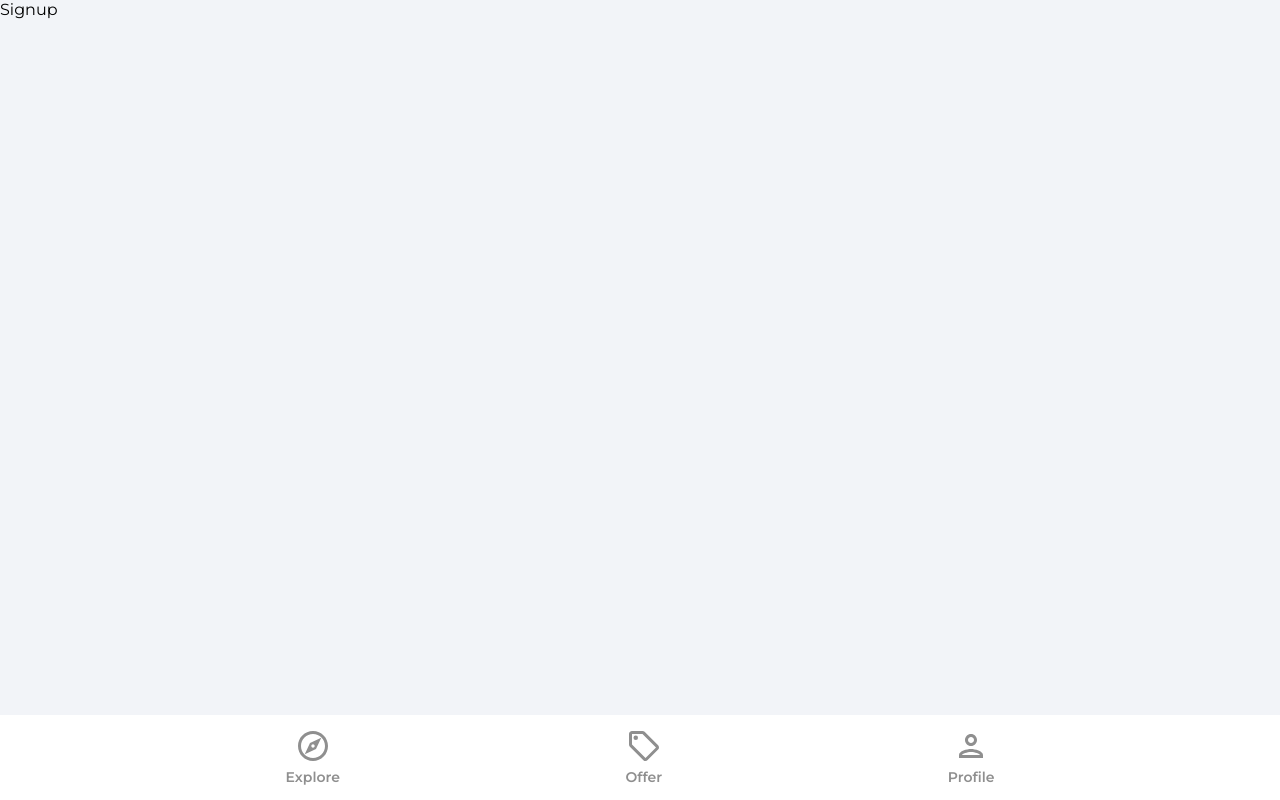
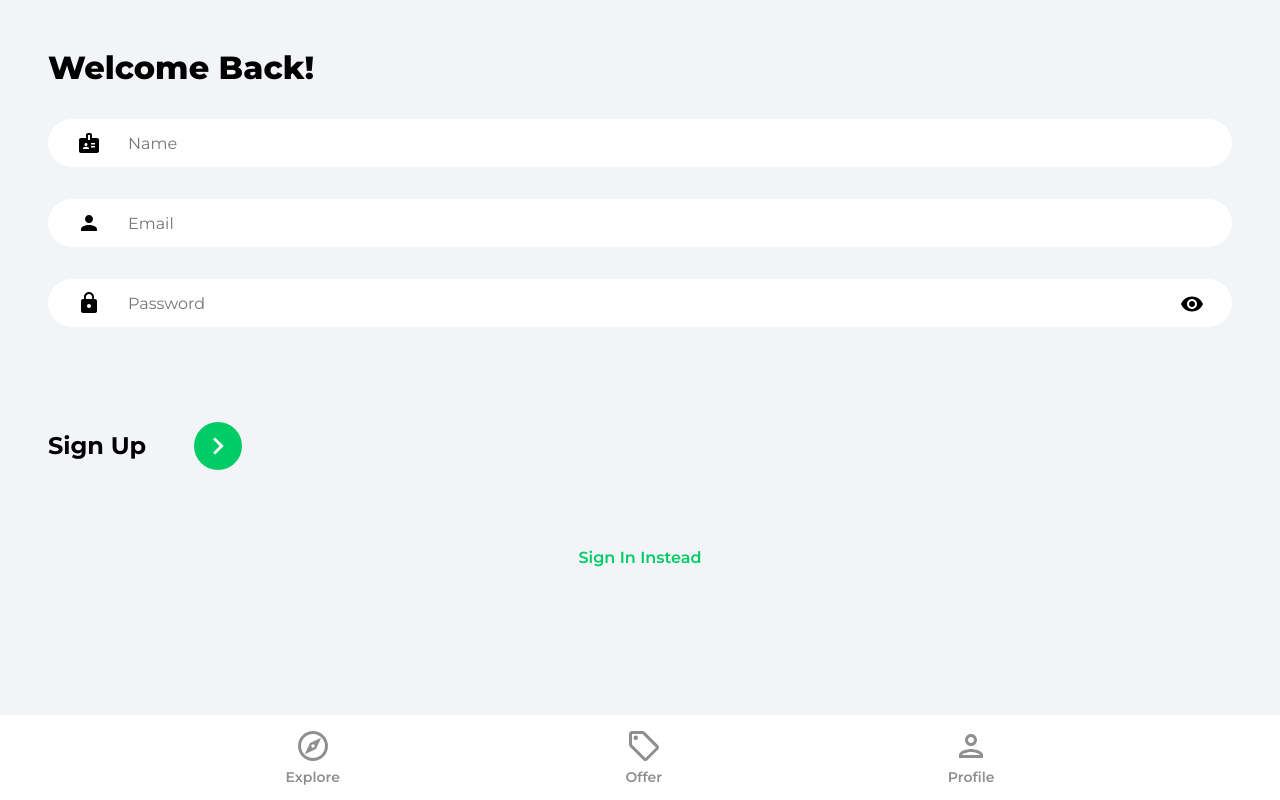
Before and after one commit to mmchokor/house_marketplace, a React (Create React App) app: page /sign-up in a window 1280 px wide. Built offline with nearby package versions, Linux system fonts and the light colour scheme.

Commit message:
14. Firebase Authentication & Profile-3

```diff
--- a/src/pages/Signin.jsx
+++ b/src/pages/Signin.jsx
@@ -1,7 +1,85 @@
+import { useState } from 'react'
+import { Link, useNavigate } from 'react-router-dom'
+import { ReactComponent as ArrowRightIcon } from '../assets/svg/keyboardArrowRightIcon.svg'
+import visibilityIcon from '../assets/svg/visibilityIcon.svg'
+
 function Signin() {
-  return (
-    <div>Signin</div>
-  )
+   const [showPassword, setShowPassword] = useState(false)
+   const [formData, setFormData] = useState({
+      email: '',
+      password: '',
+   })
+
+   const { email, password } = formData
+
+   const navigate = useNavigate()
+
+   const onChange = (e) => {
+      setFormData((prevState) => ({
+         ...prevState,
+         [e.target.id]: e.target.value,
+      }))
+   }
+
+
+   return (
+      <>
+         <div className='pageContainer'>
+            <header>
+               <p className='pageHeader'>Welcome Back!</p>
+            </header>
+            <form >
+               <input
+                  type='email'
+                  id='email'
+                  placeholder='Email'
+                  className='emailInput'
+                  value={email}
+                  onChange={onChange}
+               />
+
+               <div className='passwordInputDiv'>
+                  <input
+                     type={showPassword ? 'text' : 'password'}
+                     className='passwordInput'
+                     placeholder='Password'
+                     id='password'
+                     value={password}
+                     onChange={onChange}
+                  />
+
+                  <img
+                     src={visibilityIcon}
+                     alt='show password'
+                     className='showPassword'
+                     onClick={() => setShowPassword((prevState) => !prevState)}
+                  />
+               </div>
+
+               <Link to='/forgot-password' className='forgotPasswordLink'>
+                  Forgot Passwprd
+               </Link>
+
+               <div className='signInBar'>
+                  <p className='signInText'>Sign in</p>
+                  <button className='signInButton'>
+                     <ArrowRightIcon
+                        fill='#fff'
+                        width='34px'
+                        height='34px'
+                     ></ArrowRightIcon>
+                  </button>
+               </div>
+            </form>
+
+            {/* Google OAuth */}
+
+            <Link to='/sign-up' className='registerLink'>
+               Sign Up Instead
+            </Link>
+         </div>
+      </>
+   )
 }
 
 export default Signin
--- a/src/pages/Signup.jsx
+++ b/src/pages/Signup.jsx
@@ -1,7 +1,127 @@
+import { useState } from 'react'
+import { Link, useNavigate } from 'react-router-dom'
+import {
+   createUserWithEmailAndPassword,
+   getAuth,
+   signInWithEmailAndPassword,
+   updateProfile,
+} from 'firebase/auth'
+import { setDoc, doc, serverTimestamp } from 'firebase/firestore'
+import { db } from '../firebase.config'
+import { ReactComponent as ArrowRightIcon } from '../assets/svg/keyboardArrowRightIcon.svg'
+import visibilityIcon from '../assets/svg/visibilityIcon.svg'
+
 function Signup() {
-  return (
-    <div>Signup</div>
-  )
+   const [showPassword, setShowPassword] = useState(false)
+   const [formData, setFormData] = useState({
+      name: '',
+      email: '',
+      password: '',
+   })
+
+   const { name, email, password } = formData
+
+   const navigate = useNavigate()
+
+   const onChange = (e) => {
+      setFormData((prevState) => ({
+         ...prevState,
+         [e.target.id]: e.target.value,
+      }))
+   }
+
+   const onSubmit = async (e) => {
+      e.preventDefault()
+
+      try {
+         const auth = getAuth()
+
+         const userCredential = await createUserWithEmailAndPassword(
+            auth,
+            email,
+            password
+         )
+
+         const user = userCredential.user
+
+         updateProfile(auth.currentUser, {
+            displayName: name,
+         })
+
+         const formDataCopy = { ...formData }
+         delete formDataCopy.password
+         formDataCopy.timestamp = serverTimestamp()
+
+         await setDoc(doc(db, 'users', user.uid), formDataCopy)
+
+         navigate('/')
+      } catch (error) {
+         console.log(error)
+      }
+   }
+
+   return (
+      <>
+         <div className='pageContainer'>
+            <header>
+               <p className='pageHeader'>Welcome Back!</p>
+            </header>
+            <form onSubmit={onSubmit}>
+               <input
+                  type='text'
+                  id='name'
+                  placeholder='Name'
+                  className='nameInput'
+                  value={name}
+                  onChange={onChange}
+               />
+               <input
+                  type='email'
+                  id='email'
+                  placeholder='Email'
+                  className='emailInput'
+                  value={email}
+                  onChange={onChange}
+               />
+
+               <div className='passwordInputDiv'>
+                  <input
+                     type={showPassword ? 'text' : 'password'}
+                     className='passwordInput'
+                     placeholder='Password'
+                     id='password'
+                     value={password}
+                     onChange={onChange}
+                  />
+
+                  <img
+                     src={visibilityIcon}
+                     alt='show password'
+                     className='showPassword'
+                     onClick={() => setShowPassword((prevState) => !prevState)}
+                  />
+               </div>
+
+               <div className='signUpBar'>
+                  <p className='signUpText'>Sign Up</p>
+                  <button className='signUpButton'>
+                     <ArrowRightIcon
+                        fill='#ffffff'
+                        width='34px'
+                        height='34px'
+                     />
+                  </button>
+               </div>
+            </form>
+
+            {/* Google OAuth */}
+
+            <Link to='/sign-in' className='registerLink'>
+               Sign In Instead
+            </Link>
+         </div>
+      </>
+   )
 }
 
 export default Signup
```
